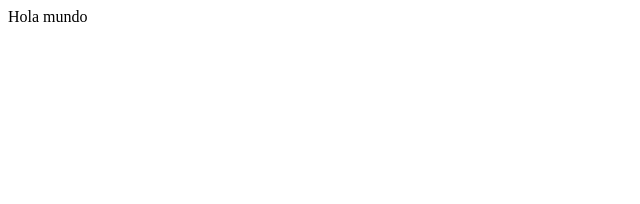
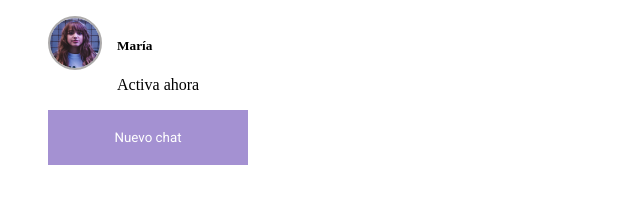
Before and after one commit to JanisCatalina10/desaf-o-mensajer-a, a plain HTML site: page index.html in a window 1280 px wide. Shown: the whole page, without its empty margins (0-640 px from the left). Drawn offline with Linux system fonts and the light colour scheme.

Commit message:
css e imgs

```diff
--- /dev/null
+++ b/assets/css/styles.css
@@ -0,0 +1,37 @@
+/*THUMBNALS*/
+.thumbnail{
+    width:50px ;
+    height:50px ;
+    border-radius: 50%;
+    overflow: hidden;
+    border: 2px solid rgb(173, 171, 171);
+}
+ul{
+    list-style: none;
+}
+
+/*CHATS*/
+.ChatBar{
+    display: flex;
+    flex-direction: column;
+}
+
+/*CHAT INDIVIDUAL*/
+.navigations{
+    display: flex;
+    flex-direction: row;
+    gap: 15px;
+}
+
+/*BOTÓN*/
+button{
+    display: flex;
+    justify-content: center;
+    align-items: center;
+    background-color: #A491D2;
+    width: 200px;
+    padding: 20px;
+    border: none;
+    color: #FFF;
+    font-family: "Roboto", sans-serif;
+}
--- a/index.html
+++ b/index.html
@@ -3,9 +3,39 @@
 <head>
     <meta charset="UTF-8">
     <meta name="viewport" content="width=device-width, initial-scale=1.0">
+    <meta name="author" content="Janis Cáceres">
+    <link rel="stylesheet" href="./assets/css/styles.css">
+    <!--FONTS-->
+    <link rel="preconnect" href="https://fonts.googleapis.com">
+<link rel="preconnect" href="https://fonts.gstatic.com" crossorigin>
+<link href="https://fonts.googleapis.com/css2?family=Roboto:ital,wght@0,100;0,300;0,400;0,500;0,700;0,900;1,100;1,300;1,400;1,500;1,700;1,900&display=swap" rel="stylesheet">
+<link rel="preconnect" href="https://fonts.googleapis.com">
+<link rel="preconnect" href="https://fonts.gstatic.com" crossorigin>
+<link href="https://fonts.googleapis.com/css2?family=Open+Sans:ital,wght@0,300..800;1,300..800&family=Roboto:ital,wght@0,100;0,300;0,400;0,500;0,700;0,900;1,100;1,300;1,400;1,500;1,700;1,900&display=swap" rel="stylesheet">
     <title>Document</title>
 </head>
 <body>
-    Hola mundo
+    <main class="container">
+        <!--MENÚ DE MENSAJES-->
+        <aside>
+            <ul class="ChatBar">
+                <li class="navigations">
+                    <div>
+                        <img class="thumbnail" src="./assets/imgs/maria.jpg" alt="">
+                    </div>
+                    <div class="caption">
+                        <h5> María</h5>
+                        <p>Activa ahora</p>
+                    </div>
+                </li>
+                <li>
+                    <button type="button">Nuevo chat</button>
+                </li>
+            </ul>
+        </aside>
+        <!--MAIN-->
+        <div>
+        </div>
+    </main>
 </body>
 </html>
```
Also changed, not shown: assets/imgs/Gonzalo.jpg (added), assets/imgs/Ignacio.jpg (added), assets/imgs/María Jose.jpg (added), assets/imgs/alberto.jpg (added), assets/imgs/cristian.jpg (added), assets/imgs/hand.png (added), assets/imgs/juan pablo.jpg (added), assets/imgs/juanita.jpg (added), assets/imgs/magdalena.jpg (added), assets/imgs/maria.jpg (added), assets/styles.css (deleted).
